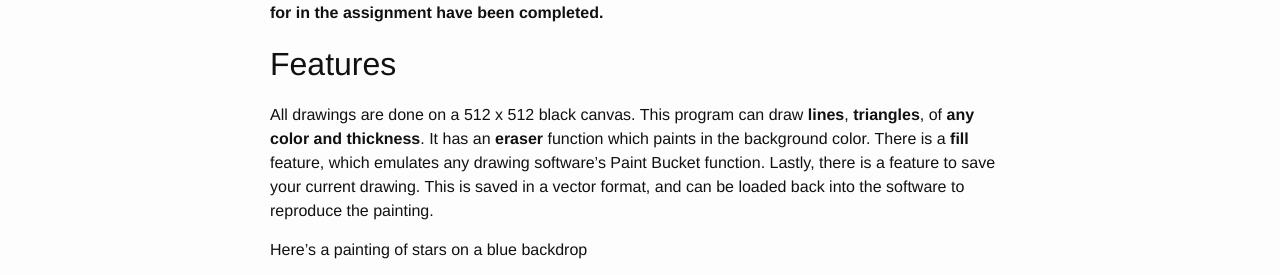
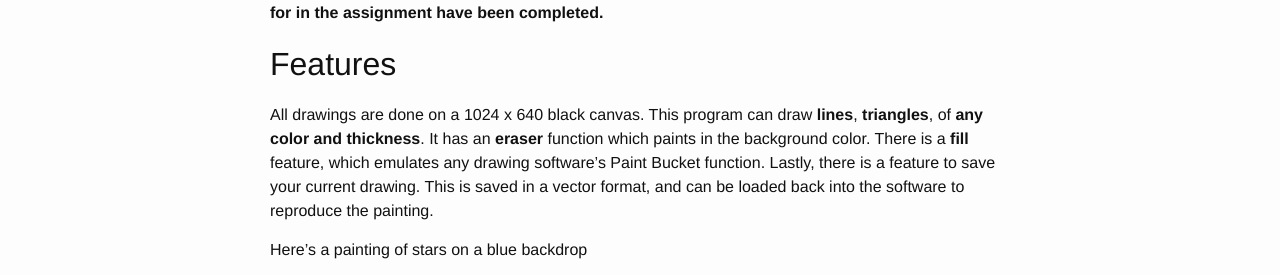
Before and after one commit to martiansideofthemoon/martiansideofthemoon.github.io, a Jekyll site: the page built from _posts/2016-08-16-opengl-paint-tool.markdown, in a window 1280 px wide and 900 px high. Shown: the part 390-665 px from the top of the window. Built offline with Jekyll 4.4.1, drawn with Linux system fonts in a browser that asks for light colours; some of the changed text lies outside the part shown.

Commit message:
Adding new picture

```diff
--- a/_posts/2016-08-16-opengl-paint-tool.markdown
+++ b/_posts/2016-08-16-opengl-paint-tool.markdown
@@ -11,7 +11,7 @@ The entire project has been hosted on a private repository on Github for now. **
 
 ## Features
 
-All drawings are done on a 512 x 512 black canvas.
+All drawings are done on a 1024 x 640 black canvas.
 This program can draw **lines**, **triangles**, of **any color and thickness**. It has an **eraser** function which paints in the background color. There is a **fill** feature, which emulates any drawing software's Paint Bucket function. Lastly, there is a feature to save your current drawing. This is saved in a vector format, and can be loaded back into the software to reproduce the painting.
 
 Here's a painting of stars on a blue backdrop
```
Also changed, not shown: other parts of _posts/2016-08-16-opengl-paint-tool.markdown (+4 -0 lines), assets/rio.png (added).
